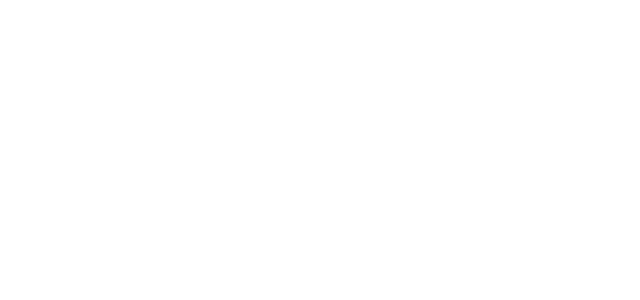
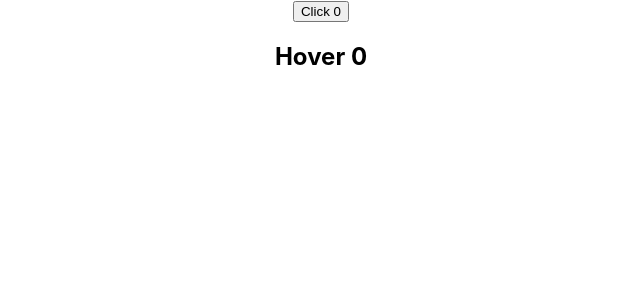
Before and after one commit to aldhyyy/react-the-basic, a React (Create React App) app: page / in a window 1280 px wide. Shown: the top 300 px of the page, without its empty margins (319-959 px from the left). Built offline with nearby package versions, Linux system fonts and the light colour scheme.

Commit message:
using render props pattern

```diff
--- a/src/App.js
+++ b/src/App.js
@@ -1,8 +1,37 @@
 import React from "react";
 import "./App.css";
+import ClickCounter from "./components/ClickCounter";
+import HoverCounter from "./components/HoverCounter";
+import Counter from "./components/Counter";
+
+/*
+  Implementing render props pattern on react app
+*/
 
 function App() {
-  return <div className="App"></div>;
+  return (
+    <div className="App">
+      {/* Using Props */}
+      <Counter
+        render={(count, increment) => (
+          <ClickCounter count={count} increment={increment} />
+        )}
+      />
+
+      <Counter
+        render={(count, increment) => (
+          <HoverCounter count={count} increment={increment} />
+        )}
+      />
+
+      {/* Using Children */}
+      {/* <Counter>
+        {(count, increment) => (
+          <HoverCounter count={count} increment={increment} />
+        )}
+      </Counter> */}
+    </div>
+  );
 }
 
 export default App;
--- /dev/null
+++ b/src/components/ClickCounter.js
@@ -0,0 +1,13 @@
+import React from "react";
+
+const ClickCounter = (props) => {
+  const { count, increment } = props;
+
+  return (
+    <>
+      <button onClick={increment}>Click {count}</button>
+    </>
+  );
+};
+
+export default ClickCounter;
--- /dev/null
+++ b/src/components/Counter.js
@@ -0,0 +1,26 @@
+import React, { Component } from "react";
+
+class Counter extends Component {
+  constructor() {
+    super();
+
+    this.state = {
+      count: 0,
+    };
+  }
+
+  increment = () => {
+    this.setState((prevState) => {
+      return { count: prevState.count++ };
+    });
+  };
+
+  render() {
+    // render is the prop name
+    return <div>{this.props.render(this.state.count, this.increment)}</div>;
+    // we can also use children
+    // return <div>{this.props.children(this.state.count, this.increment)}</div>;
+  }
+}
+
+export default Counter;
--- /dev/null
+++ b/src/components/HoverCounter.js
@@ -0,0 +1,13 @@
+import React from "react";
+
+const HoverCounter = (props) => {
+  const { count, increment } = props;
+
+  return (
+    <div>
+      <h2 onMouseOver={increment}>Hover {count}</h2>
+    </div>
+  );
+};
+
+export default HoverCounter;
```
